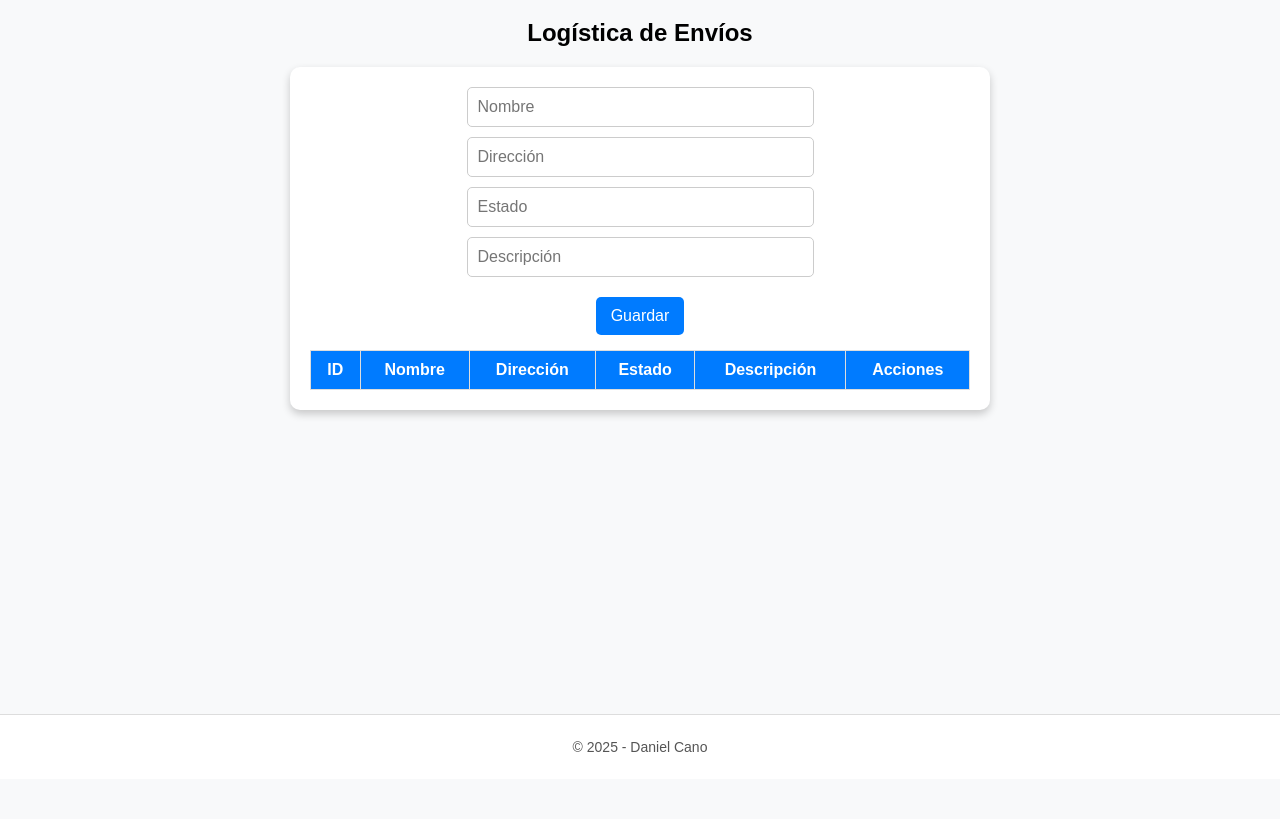
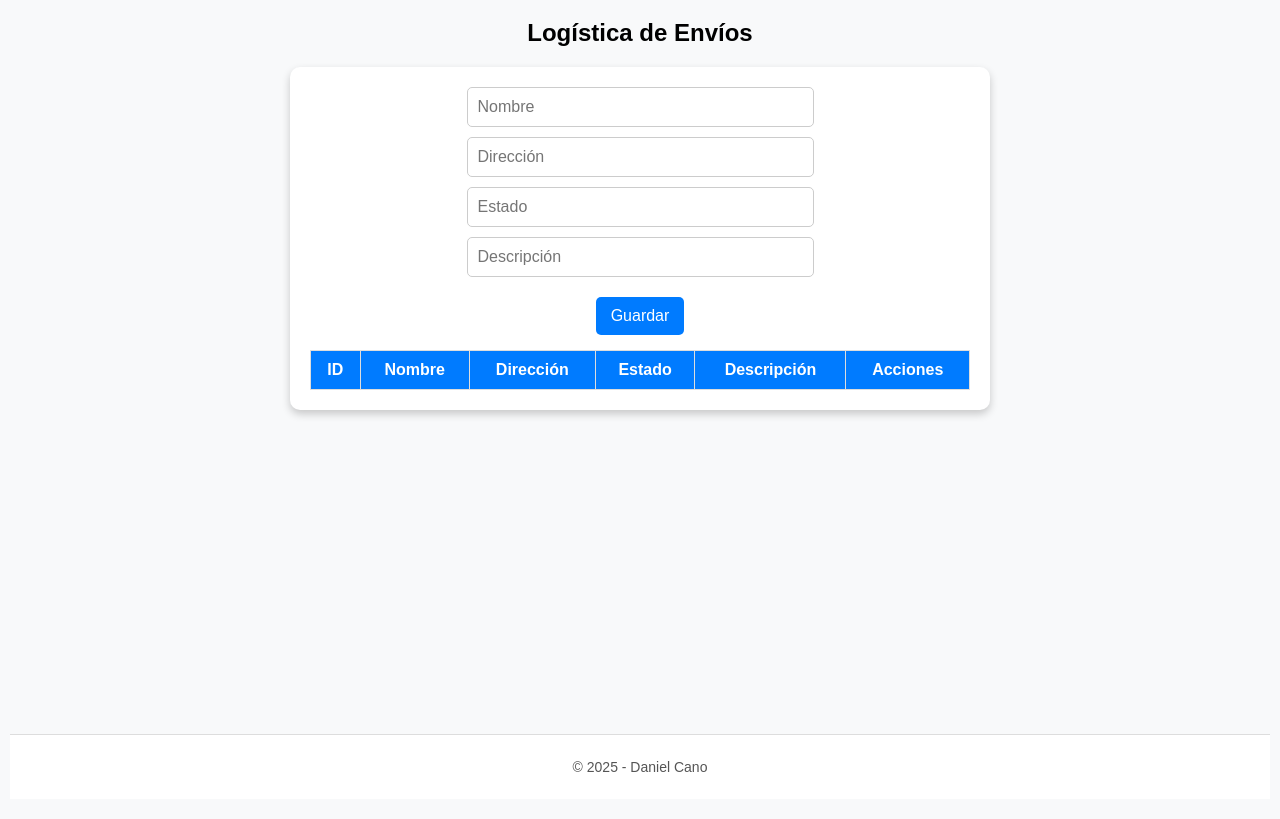
Before and after one commit to DanielKano/CRUDP, a Flask app: page / in a window 1280 px wide. Shown: the part 21-840 px from the top of the page. Run offline with Flask 3, Linux system fonts and the light colour scheme; data that the repository does not hold is empty; some libraries are stand-ins or nearby versions.

Commit message:
correcion estilos2

```diff
--- a/static/css/styles.css
+++ b/static/css/styles.css
@@ -12,9 +12,10 @@ body {
 
 /* Contenedor principal */
 .container {
+    flex: 1;
     width: 90%;
     max-width: 700px;
-    flex: 1; /* Permite que el contenido crezca sin empujar el footer */
+    margin: auto;
 }
 
 /* Título */
@@ -108,8 +109,7 @@ td button:hover {
     background: white;
     border-top: 1px solid #ddd;
     width: 100%;
-    position: absolute;
-    bottom: 0;
+    position: relative; /* Cambiado de absolute a relative */
 }
 
 /* Responsividad */
```
